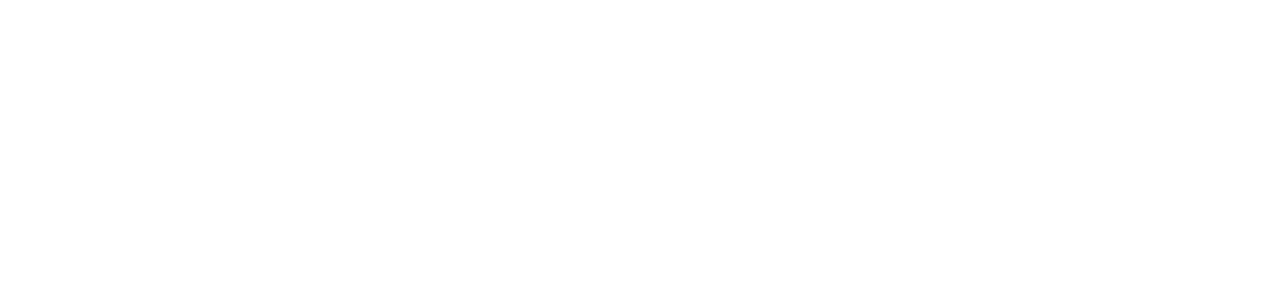
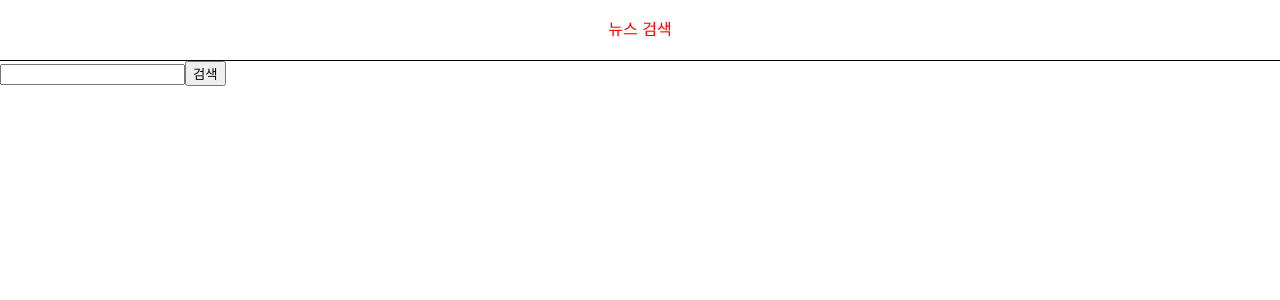
Before and after one commit to skymill2000/fintech210823, a React (Create React App) app in the folder fintech/: page /news in a window 1280 px wide. Shown: the top 300 px of the page. Built offline with nearby package versions, Linux system fonts and the light colour scheme.

Commit message:
사용자 검색어 입력 SearchInput 에 이벤트 전달

```diff
--- a/fintech/src/App.js
+++ b/fintech/src/App.js
@@ -3,6 +3,7 @@
 import ListComponent from "./component/ListComponent";
 import { BrowserRouter as Router, Switch, Route } from "react-router-dom";
 import AxiosTest from "./pages/AxiosTest";
+import NewsSearch from "./pages/NewsSearch";
 
 function App() {
   return (
@@ -11,6 +12,9 @@
         <Route path="/axios" exact>
           <AxiosTest></AxiosTest>
         </Route>
+        <Route path="/news" exact>
+          <NewsSearch></NewsSearch>
+        </Route>
       </Switch>
     </Router>
   );
--- /dev/null
+++ b/fintech/src/component/newsSearch/SearchInput.js
@@ -0,0 +1,12 @@
+import React from "react";
+
+const SearchInput = ({ handleInput }) => {
+  return (
+    <div>
+      <input onChange={handleInput}></input>
+      <button>검색</button>
+    </div>
+  );
+};
+
+export default SearchInput;
--- a/fintech/src/pages/AxiosTest.js
+++ b/fintech/src/pages/AxiosTest.js
@@ -4,9 +4,13 @@
 const AxiosTest = () => {
   const handleGetData = () => {
     console.log("버튼 이벤트");
-    axios.get("https://naver.com").then((response) => {
-      console.log(response);
-    });
+    axios
+      .get(
+        "https://newsapi.org/v2/everything?q=kpop&from=2021-07-24&sortBy=publishedAt&apiKey=78bc6ddd8cdb48ceac76f5f9b9dfc4c5&language=ko"
+      )
+      .then((response) => {
+        console.log(response);
+      });
   };
 
   return (
--- /dev/null
+++ b/fintech/src/pages/NewsSearch.js
@@ -0,0 +1,22 @@
+import React, { useState } from "react";
+import Header from "../component/Header";
+import SearchInput from "../component/newsSearch/SearchInput";
+
+const NewsSearch = () => {
+  const [serachText, setSearchText] = useState();
+  const [searchResult, setSearchResult] = useState();
+
+  const handleSearchTextChange = (e) => {
+    const { value } = e.target;
+    setSearchText(value);
+  };
+
+  return (
+    <div>
+      <Header title="뉴스 검색"></Header>
+      <SearchInput handleInput={handleSearchTextChange}></SearchInput>
+    </div>
+  );
+};
+
+export default NewsSearch;
```
